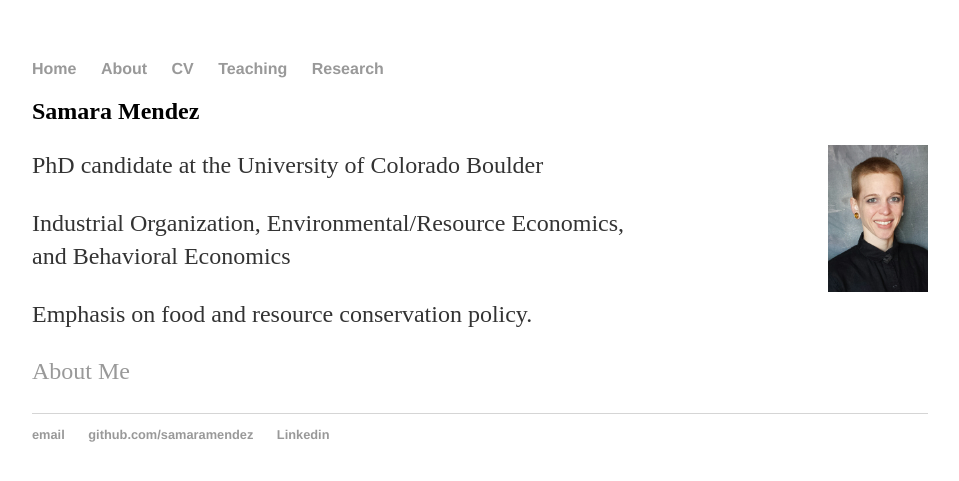
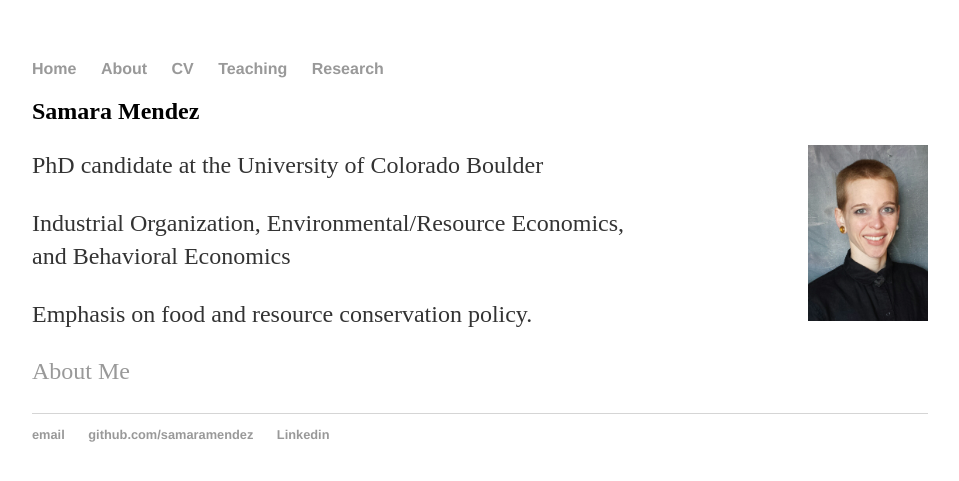
Before and after one commit to samaramendez/samaramendez.github.io, a Jekyll site: the page built from index.html, in a window 1280 px wide. Shown: the top 481 px of the page, without its empty margins (160-1119 px from the left). Built offline with Jekyll 4.4.1, drawn with Linux system fonts in a browser that asks for light colours.

Commit message:
Update index.html

```diff
--- a/index.html
+++ b/index.html
@@ -4,7 +4,7 @@
 ---
 	<h2>Samara Mendez </h2>
 
-<img align="right" src="2018-02-27 12.56.47.png" alt="Samara Mendez" width="100">
+<img align="right" src="2018-02-27 12.56.47.png" alt="Samara Mendez" width="120">
 
 <div class="blurb">
 
```
